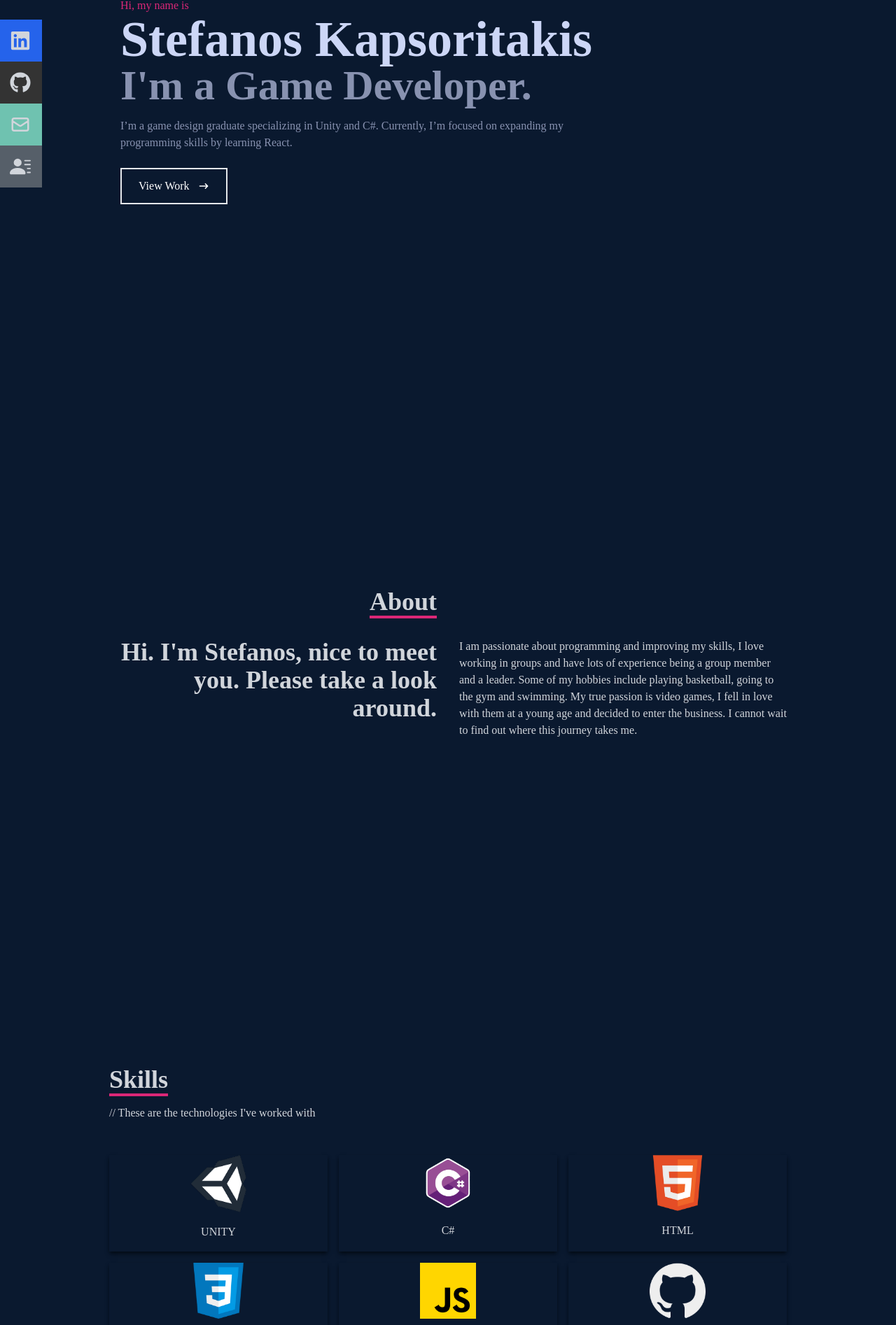
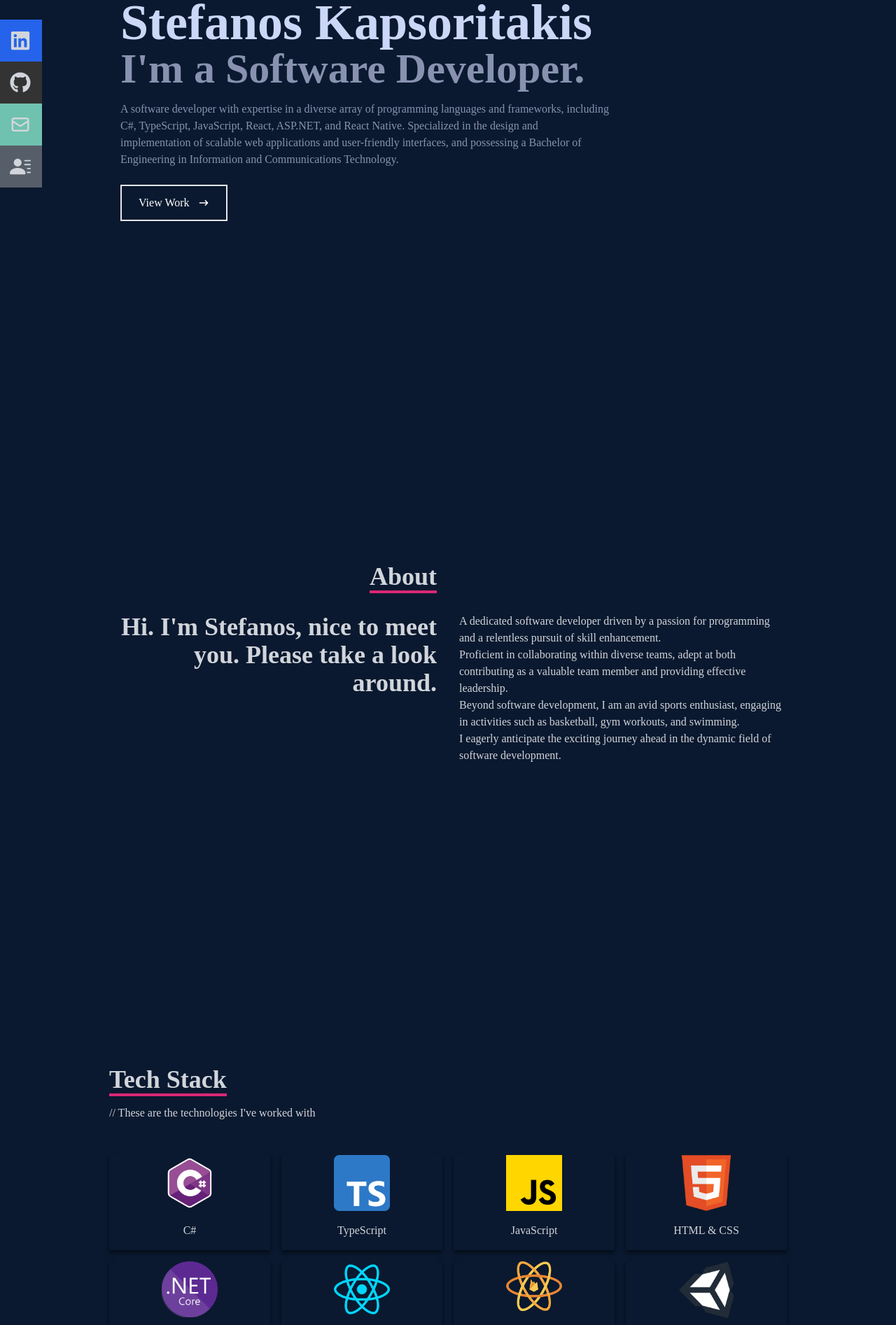
Before and after one commit to stefanoskapsoritakis/portfolio, a React (Create React App) app in the folder my-app/: page / in a window 1280 px wide. Shown: the part 252-2146 px from the top of the page at 70% size. Built offline with nearby package versions, Linux system fonts and the light colour scheme.

Commit message:
updated portfolio pages

```diff
--- a/my-app/src/components/About.jsx
+++ b/my-app/src/components/About.jsx
@@ -17,11 +17,18 @@ const About = () => {
             <p>Hi. I'm Stefanos, nice to meet you. Please take a look around.</p>
           </div>
           <div>
-              <p>I am passionate about programming and improving my skills,
-                I love working in groups and have lots of experience being a group member and a leader.
-                Some of my hobbies include playing basketball, going to the gym and swimming.
-                My true passion is video games, I fell in love with them at a young age and decided to enter the business.
-                I cannot wait to find out where this journey takes me.</p>
+            <p>
+              A dedicated software developer driven by a passion for programming and a relentless pursuit of skill enhancement.
+            </p>
+            <p>
+              Proficient in collaborating within diverse teams, adept at both contributing as a valuable team member and providing effective leadership.
+            </p>
+            <p>
+              Beyond software development, I am an avid sports enthusiast, engaging in activities such as basketball, gym workouts, and swimming.
+            </p>
+            <p>
+              I eagerly anticipate the exciting journey ahead in the dynamic field of software development.
+            </p>
           </div>
         </div>
       </div>
--- a/my-app/src/components/Home.jsx
+++ b/my-app/src/components/Home.jsx
@@ -12,17 +12,19 @@ const Home = () => {
           Stefanos Kapsoritakis
         </h1>
         <h2 className='text-4xl sm:text-6xl font-bold text-[#8892b0]'>
-          I'm a Game Developer.
+          I'm a Software Developer.
         </h2>
         <p className='text-[#8892b0] py-4 max-w-[700px]'>
-          I’m a game design graduate specializing in Unity and C#.
-          Currently, I’m focused on expanding my programming skills by learning React.
+        A software developer with expertise in a diverse array of programming languages and frameworks,
+        including C#, TypeScript, JavaScript, React, ASP.NET, and React Native.
+        Specialized in the design and implementation of scalable web applications and user-friendly interfaces,
+        and possessing a Bachelor of Engineering in Information and Communications Technology.
         </p>
         <div>
           <button className='text-white group border-2 px-6 py-3 my-2 flex items-center hover:bg-pink-600 hover:border-pink-600'>
-          <Link to='work' smooth={true} duration={500}>
-            View Work
-          </Link>
+            <Link to='work' smooth={true} duration={500}>
+              View Work
+            </Link>
             <span className='group-hover:rotate-90 duration-300'>
               <HiArrowNarrowRight className='ml-3 ' />
             </span>
--- a/my-app/src/components/Navbar.jsx
+++ b/my-app/src/components/Navbar.jsx
@@ -4,13 +4,11 @@ import {
   FaTimes,
   FaGithub,
   FaLinkedin,
-  FaFacebook,
-  FaLinkedinIn,
 } from 'react-icons/fa';
 import { HiOutlineMail } from 'react-icons/hi';
 import { BsFillPersonLinesFill } from 'react-icons/bs';
 import Logo from '../assets/St_K-removebg-preview.png';
-import CV from '../assets/CV.pdf'
+import CV from '../assets/Stefanos Kapsoritakis-Integrify CV.pdf'
 import { Link } from 'react-scroll';
 
 const Navbar = () => {
@@ -100,32 +98,22 @@ const Navbar = () => {
       <div className='hidden lg:flex fixed flex-col top-[35%] left-0'>
         <ul>
           <li className='w-[160px] h-[60px] flex justify-between items-center ml-[-100px] hover:ml-[-10px] duration-300 bg-blue-600'>
-            <a
-              className='flex justify-between items-center w-full text-gray-300'
-              href='https://www.linkedin.com/in/stefanos-kapsoritakis-1a6887246/'
-            >
+            <a className='flex justify-between items-center w-full text-gray-300'
+              href='https://www.linkedin.com/in/stefanos-kapsoritakis/' target="_blank" rel="noopener noreferrer">
               Linkedin <FaLinkedin size={30} />
             </a>
           </li>
           <li className='w-[160px] h-[60px] flex justify-between items-center ml-[-100px] hover:ml-[-10px] duration-300 bg-[#333333]'>
-            <a
-              className='flex justify-between items-center w-full text-gray-300'
-              href='https://github.com/stefanoskapsoritakis'
-            >
+            <a className='flex justify-between items-center w-full text-gray-300'
+              href='https://github.com/stefanoskapsoritakis' target="_blank" rel="noopener noreferrer">
               Github <FaGithub size={30} />
             </a>
           </li>
           <li className='w-[160px] h-[60px] flex justify-between items-center ml-[-100px] hover:ml-[-10px] duration-300 bg-[#6fc2b0]'>
-          <Link to='contact' smooth={true} duration={500}>
-
-            <a
-              className='flex justify-between items-center w-full text-gray-300'
-              href='/'>
-
-              E-Mail
-
-
-            </a>
+            <Link to='contact' smooth={true} duration={500}>
+              <a className='flex justify-between items-center w-full text-gray-300' href='/'>
+                E-Mail
+              </a>
             </Link>
             <HiOutlineMail size={30} />
           </li>
--- a/my-app/src/components/Skills.jsx
+++ b/my-app/src/components/Skills.jsx
@@ -1,17 +1,14 @@
 import React from 'react';
 
 import HTML from '../assets/html.png';
-import CSS from '../assets/css.png';
+import ReactNative from '../assets/react-native-firebase.png';
 import JavaScript from '../assets/javascript.png';
 import ReactImg from '../assets/react.png';
 import Node from '../assets/node.png';
-import FireBase from '../assets/firebase.png';
-import AWS from '../assets/aws.png';
-import GitHub from '../assets/github.png';
-import Tailwind from '../assets/tailwind.png';
-import Mongo from '../assets/mongo.png';
+import AspNetCore from '../assets/NET_Core_Logo.png';
 import Unity from '../assets/unitylogo 2 changed.png';
 import CSharp from '../assets/C__logo-removebg-preview.png';
+import TypeScript from '../assets/Typescript_logo.png';
 
 const Skills = () => {
     return (
@@ -19,43 +16,52 @@ const Skills = () => {
             {/* Container */}
             <div className='max-w-[1000px] mx-auto p-4 flex flex-col justify-center w-full h-full'>
                 <div>
-              <p className='text-4xl font-bold inline border-b-4 border-pink-600 '>Skills</p>
+                    <p className='text-4xl font-bold inline border-b-4 border-pink-600 '>Tech Stack</p>
                     <p className='py-4'>// These are the technologies I've worked with</p>
                 </div>
 
-          <div className='w-full grid grid-cols-2 sm:grid-cols-3 gap-4 text-center py-8'>
+                <div className='w-full grid grid-cols-2 sm:grid-cols-4 gap-4 text-center py-8'>
+
                     <div className='shadow-md shadow-[#040c16] hover:scale-110 duration-500'>
-                  <img className='w-20 mx-auto' src={Unity} alt="HTML icon" />
-                  <p className='my-4'>UNITY</p>
-              </div>
-              <div className='shadow-md shadow-[#040c16] hover:scale-110 duration-500'>
-                  <img className='w-20 mx-auto' src={CSharp} alt="HTML icon" />
+                        <img className='w-20 mx-auto' src={CSharp} alt="CSharp icon" />
                         <p className='my-4'>C#</p>
                     </div>
+
+                    <div className='shadow-md shadow-[#040c16] hover:scale-110 duration-500'>
+                        <img className='w-20 mx-auto' src={TypeScript} alt="CSS icon" />
+                        <p className='my-4'>TypeScript</p>
+                    </div>
+
+                    <div className='shadow-md shadow-[#040c16] hover:scale-110 duration-500'>
+                        <img className='w-20 mx-auto' src={JavaScript} alt="JS icon" />
+                        <p className='my-4'>JavaScript</p>
+                    </div>
+
                     <div className='shadow-md shadow-[#040c16] hover:scale-110 duration-500'>
                         <img className='w-20 mx-auto' src={HTML} alt="HTML icon" />
-                  <p className='my-4'>HTML</p>
+                        <p className='my-4'>HTML & CSS </p>
                     </div>
+
                     <div className='shadow-md shadow-[#040c16] hover:scale-110 duration-500'>
-                  <img className='w-20 mx-auto' src={CSS} alt="HTML icon" />
-                  <p className='my-4'>CSS</p>
+                        <img className='w-20 mx-auto' src={AspNetCore} alt="HTML icon" />
+                        <p className='my-4'>Asp .Net Core</p>
                     </div>
+
                     <div className='shadow-md shadow-[#040c16] hover:scale-110 duration-500'>
-                  <img className='w-20 mx-auto' src={JavaScript} alt="HTML icon" />
-                  <p className='my-4'>JAVASCRIPT</p>
+                        <img className='w-20 mx-auto' src={ReactImg} alt="HTML icon" />
+                        <p className='my-4'>React</p>
                     </div>
-              {/*<div className='shadow-md shadow-[#040c16] hover:scale-110 duration-500'>
-                  <img className='w-20 mx-auto' src={ReactImg} alt="HTML icon" />
-                  <p className='my-4'>REACT</p>
+
+                    <div className='shadow-md shadow-[#040c16] hover:scale-110 duration-500'>
+                        <img className='w-20 mx-auto' src={ReactNative} alt="HTML icon" />
+                        <p className='my-4'>React-Native</p>
                     </div>
+
                     <div className='shadow-md shadow-[#040c16] hover:scale-110 duration-500'>
-                  <img className='w-20 mx-auto' src={Node} alt="HTML icon" />
-                  <p className='my-4'>NODE JS</p>
-              </div>*/}
-              <div className='shadow-md shadow-[#040c16] hover:scale-110 duration-500'>
-                  <img className='w-20 mx-auto' src={GitHub} alt="HTML icon" />
-                  <p className='my-4'>GITHUB</p>
+                        <img className='w-20 mx-auto' src={Unity} alt="Unity icon" />
+                        <p className='my-4'>Unity</p>
                     </div>
+
                 </div>
             </div>
         </div>
--- a/my-app/src/components/Work.jsx
+++ b/my-app/src/components/Work.jsx
@@ -2,9 +2,9 @@ import React from 'react';
 import WorkImg from '../assets/pexels-thisisengineering-3862371.jpg';
 import realEstate from '../assets/pexels-oladimeji-ajegbile-2574616.jpg';
 import carRental from '../assets/pexels-tim-samuel-5834949.jpg';
-import gameDev from '../assets/pexels-luis-gomes-546819.jpg';
-import paperBoi from '../assets/pexels-luis-gomes-546819.jpg';
-import some from '../assets/pexels-luis-gomes-546819.jpg';
+import programming from '../assets/pexels-luis-gomes-546819.jpg';
+import deliveryApp from '../assets/delivery.jpg';
+import ecommerce from '../assets/ecommerce.jpg';
 
 const Work = () => {
   return (
@@ -20,40 +20,16 @@ const Work = () => {
         {/* Container */}
         <div className='grid sm:grid-cols-2 md:grid-cols-2 gap-4'>
           {/* Grid Item */}
-          <div
-            style={{ backgroundImage: `url(${WorkImg})` }}
-            className='shadow-lg shadow-[#040c16] group container rounded-md flex justify-center items-center mx-auto content-div'
-          >
+          <div style={{ backgroundImage: `url(${carRental})` }}
+            className='shadow-lg shadow-[#040c16] group container rounded-md flex justify-center items-center mx-auto content-div' >
             {/* Hover Effects */}
             <div className='opacity-0 group-hover:opacity-100'>
+              <div className='text-center flex flex-col justify-center items-center h-full'>
                 <span className='text-2xl font-bold text-white tracking-wider'>
-                I've worked at Rauman Juku as a professional equipment installer.
-              </span>
-            </div>
-          </div>
-          <div
-            style={{ backgroundImage: `url(${gameDev})` }}
-            className='shadow-lg shadow-[#040c16] group container rounded-md flex justify-center items-center mx-auto content-div'
-          >
-            {/* Hover Effects */}
-            <div className='opacity-0 group-hover:opacity-100'>
-              <span className='text-2xl font-bold text-white tracking-wider'>
-                Did practical training as a junior developer at Turku Game Lab.
-              </span>
-            </div>
-          </div>
-            {/* Grid Item */}
-          <div
-            style={{ backgroundImage: `url(${carRental})` }}
-            className='shadow-lg shadow-[#040c16] group container rounded-md flex justify-center items-center mx-auto content-div'
-          >
-            {/* Hover Effects */}
-            <div className='opacity-0 group-hover:opacity-100'>
-            <span className='text-2xl font-bold text-white tracking-wider'>
-                I created the first front-end edition of the website Central-Paku.
+                  Created the first front-end edition of the website Central-Paku.
                 </span>
                 <div className='pt-8 text-center'>
-                <a href='/'>
+                  <a href='/' target="_blank" rel="noopener noreferrer">
                     <button className='text-center rounded-lg px-4 py-3 m-2 bg-white text-gray-700 font-bold text-lg'>
                       Link
                     </button>
@@ -61,24 +37,76 @@ const Work = () => {
                 </div>
               </div>
             </div>
+          </div>
+
           <div
-            style={{ backgroundImage: `url(${realEstate})` }}
-            className='shadow-lg shadow-[#040c16] group container rounded-md flex justify-center items-center mx-auto content-div'
-          >
+            style={{ backgroundImage: `url(${programming})` }}
+            className='shadow-lg shadow-[#040c16] group container rounded-md flex justify-center items-center mx-auto content-div' >
             {/* Hover Effects */}
             <div className='opacity-0 group-hover:opacity-100'>
               <span className='text-2xl font-bold text-white tracking-wider'>
                 My bachelor's degree thesis
               </span>
               <div className='pt-8 text-center'>
-                <a href='https://www.theseus.fi/handle/10024/754933'>
+                <a href='https://www.theseus.fi/handle/10024/754933' target="_blank" rel="noopener noreferrer">
                   <button className='text-center rounded-lg px-4 py-3 m-2 bg-white text-gray-700 font-bold text-lg'>
-                    My thesis
+                    Thesis
+                  </button>
+                </a>
+                <a href='https://github.com/stefanoskapsoritakis/Thesis' target="_blank" rel="noopener noreferrer">
+                  <button className='text-center rounded-lg px-4 py-3 m-2 bg-white text-gray-700 font-bold text-lg'>
+                    Repo
                   </button>
                 </a>
               </div>
             </div>
           </div>
+
+          {/* Grid Item */}
+          <div style={{ backgroundImage: `url(${deliveryApp})` }}
+            className='shadow-lg shadow-[#040c16] group container rounded-md flex justify-center items-center mx-auto content-div' >
+            {/* Hover Effects */}
+            <div className='opacity-0 group-hover:opacity-100'>
+              <div className='text-center flex flex-col justify-center items-center h-full'>
+                <span className='text-2xl font-bold text-white tracking-wider'>
+                  Contributed to a restaurant delivery app.
+                </span>
+                <div className='pt-8 text-center'>
+                  <a href='https://github.com/Paperboardstudio/Clarita' target="_blank" rel="noopener noreferrer">
+                    <button className='text-center rounded-lg px-4 py-3 m-2 bg-white text-gray-700 font-bold text-lg'>
+                      Repo
+                    </button>
+                  </a>
+                </div>
+              </div>
+            </div>
+          </div>
+
+          {/* Grid Item */}
+          <div style={{ backgroundImage: `url(${ecommerce})` }}
+            className='shadow-lg shadow-[#040c16] group container rounded-md flex justify-center items-center mx-auto content-div' >
+            {/* Hover Effects */}
+            <div className='opacity-0 group-hover:opacity-100'>
+              <div className='text-center flex flex-col justify-center items-center h-full'>
+                <span className='text-2xl font-bold text-white tracking-wider'>
+                  Created my own e-commerce site, designed both front-end and back-end.
+                </span>
+                <div className='pt-8 text-center'>
+                  <a href='https://stefanosfullstack.netlify.app/' target="_blank" rel="noopener noreferrer">
+                    <button className='text-center rounded-lg px-4 py-3 m-2 bg-white text-gray-700 font-bold text-lg'>
+                      Webpage
+                    </button>
+                  </a>
+                  <a href='https://github.com/stefanoskapsoritakis/ecommerce' target="_blank" rel="noopener noreferrer">
+                    <button className='text-center rounded-lg px-4 py-3 m-2 bg-white text-gray-700 font-bold text-lg'>
+                      Repo
+                    </button>
+                  </a>
+                </div>
+              </div>
+            </div>
+          </div>
+
         </div>
       </div>
     </div>
```
Also changed, not shown: 1 other file (tests, documents, lock files or other folders). Lines whose indentation alone changed are shown as unchanged.
